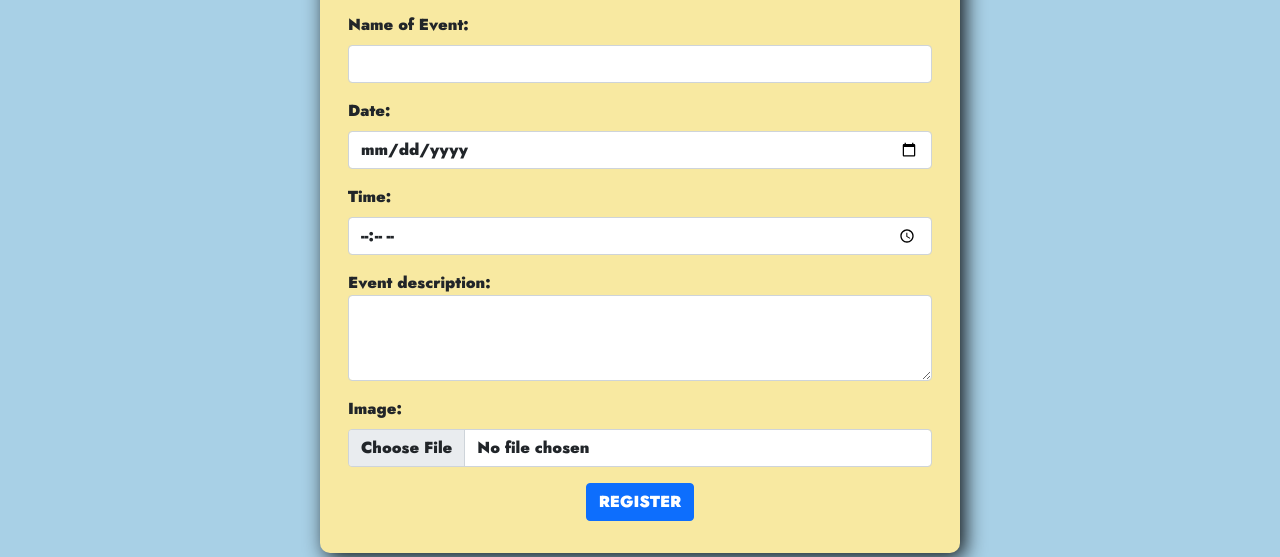
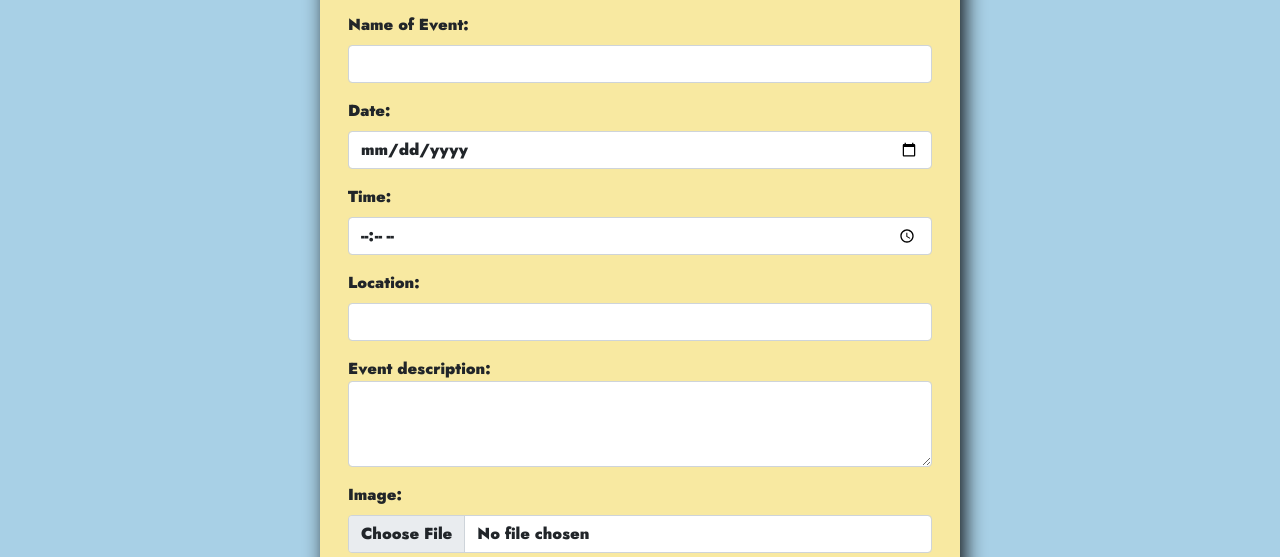
Before and after one commit to Alice-Antonita/grubshare, a plain HTML site: page views/add-event.html in a window 1280 px wide. Shown: the part 243-800 px from the top of the page. Drawn offline with nearby package versions, Linux system fonts and the light colour scheme.

Commit message:
Added location textbox

```diff
--- a/views/add-event.html
+++ b/views/add-event.html
@@ -42,6 +42,10 @@
                   <div class="mb-3">
                     <label for="etime" class="form-label">Time:</label>
                     <input type="time" class="form-control" id="etime">
+                  </div>
+                  <div class="mb-3">
+                    <label for="ename" class="form-label">Location:</label>
+                    <input type="text" class="form-control" id="elocation">
                   </div>
                   <div class="mb-3">
                     <label for="edesc">Event description:</label>
```
